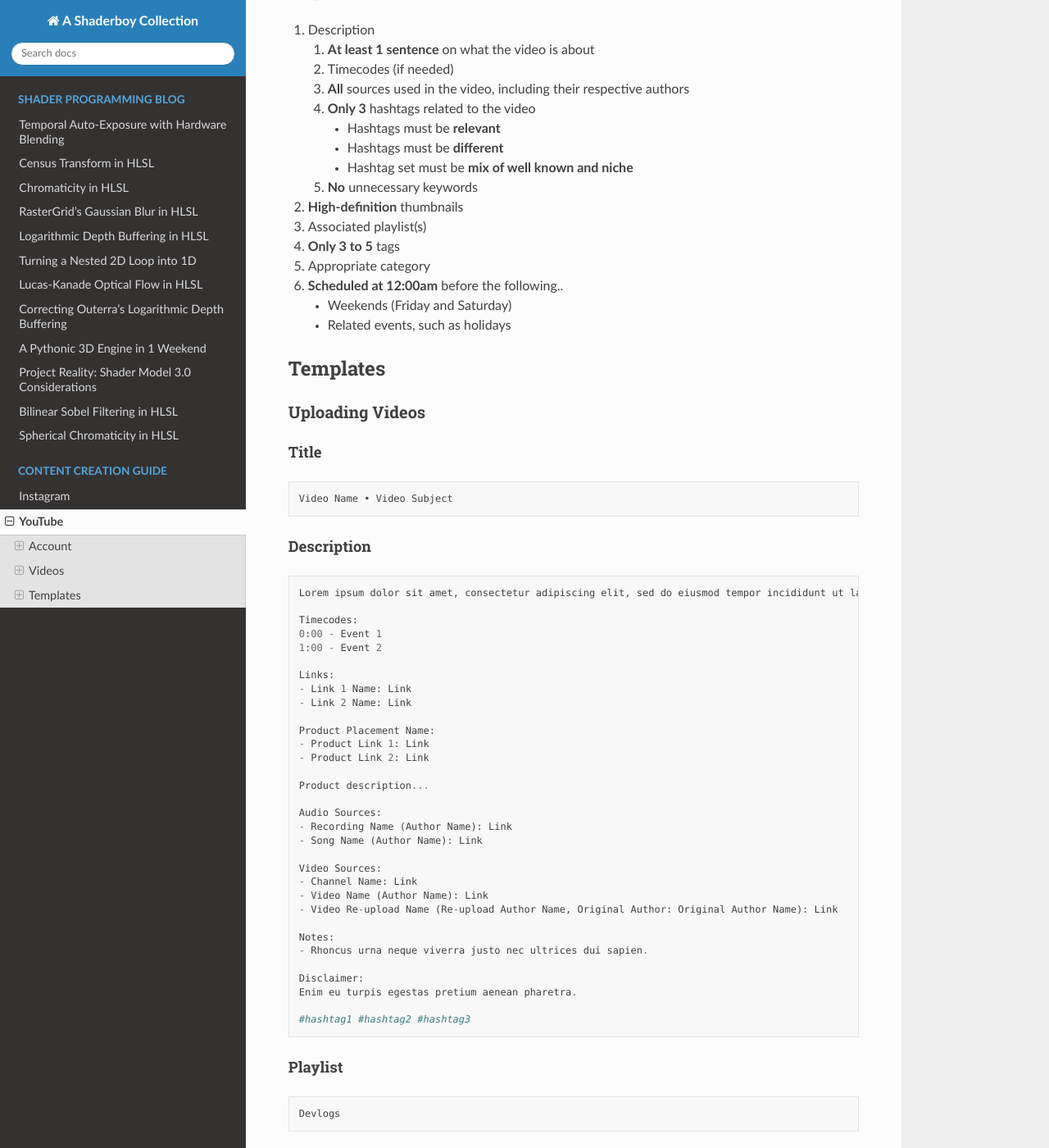
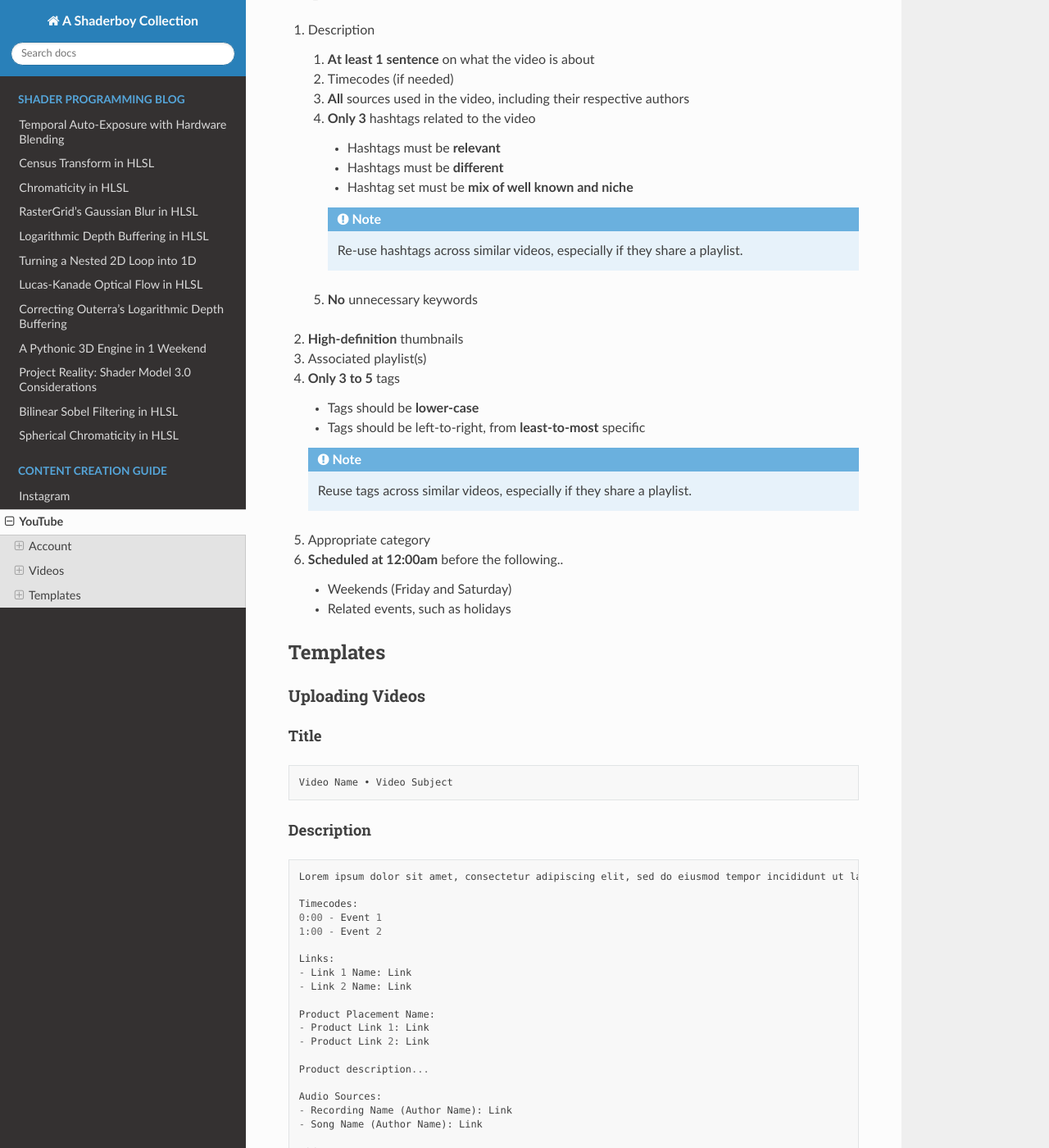
Before and after one commit to papadanku/papadanku.github.io, a Sphinx documentation site: the page built from docs/source/social/youtube.rst, in a window 1280 px wide and 1400 px high, scrolled down 443 px. Shown: the whole window at 82% size. Built offline with Sphinx 7.4.7 and the Read the Docs theme 2.0.0, drawn with Linux system fonts in a browser that asks for light colours; some of the changed text lies outside the part shown.

Commit message:
Update youtube.rst

```diff
--- a/docs/source/social/youtube.rst
+++ b/docs/source/social/youtube.rst
@@ -29,11 +29,23 @@ Requirements
       - Hashtags must be **different**
       - Hashtag set must be **mix of well known and niche**
 
+      .. note::
+
+         Re-use hashtags across similar videos, especially if they share a playlist.
+
    #. **No** unnecessary keywords
 
 #. **High-definition** thumbnails
 #. Associated playlist(s)
 #. **Only 3 to 5** tags
+
+   - Tags should be **lower-case**
+   - Tags should be left-to-right, from **least-to-most** specific
+
+   .. note::
+
+      Reuse tags across similar videos, especially if they share a playlist.
+
 #. Appropriate category
 #. **Scheduled at 12:00am** before the following..
 
@@ -103,7 +115,7 @@ Tags
 
 ::
 
-   Alternative Title 1, Alternative Title 2, Alternative Title 3
+   alternative title 1, alternative title 2, alternative title 3
 
 Category
 """"""""
```
